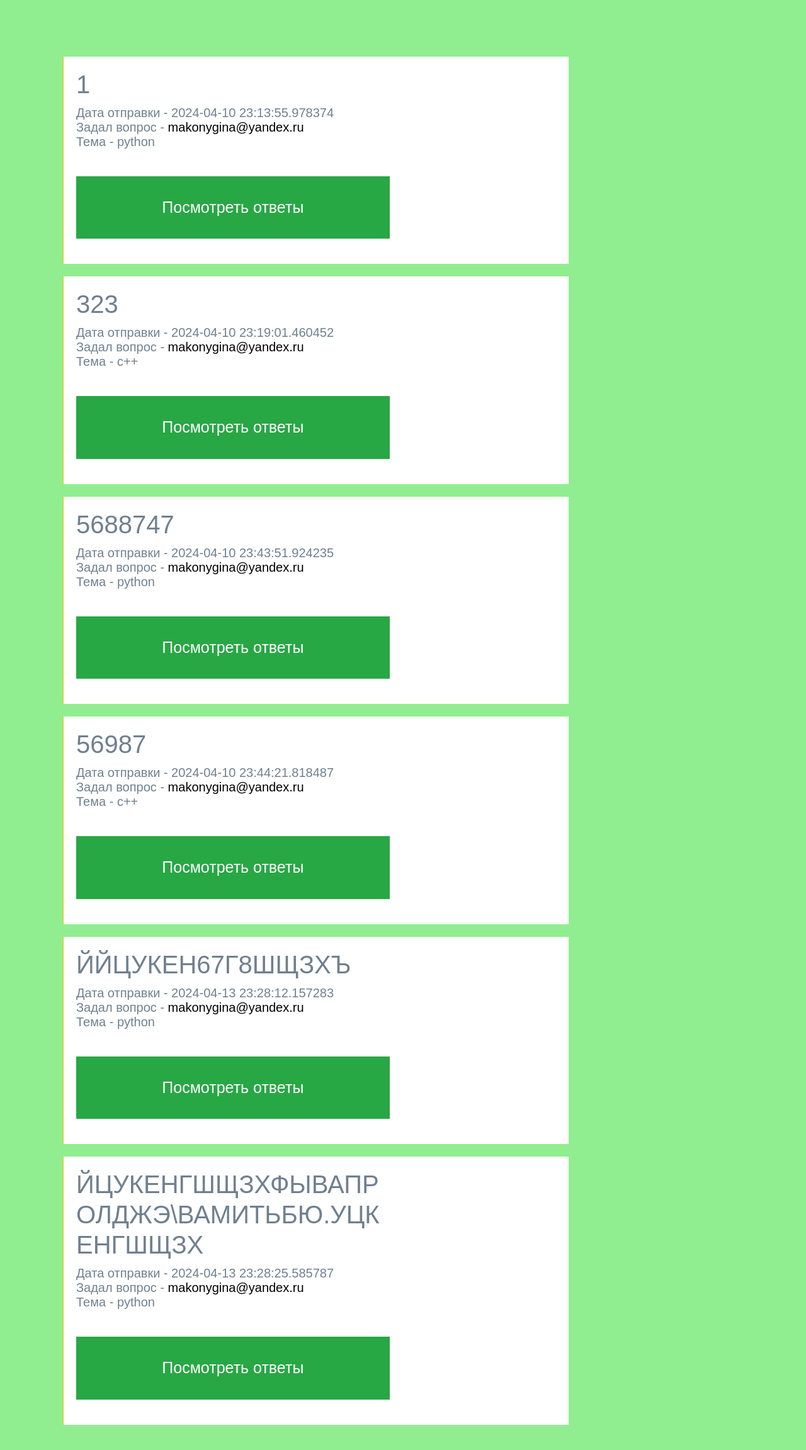
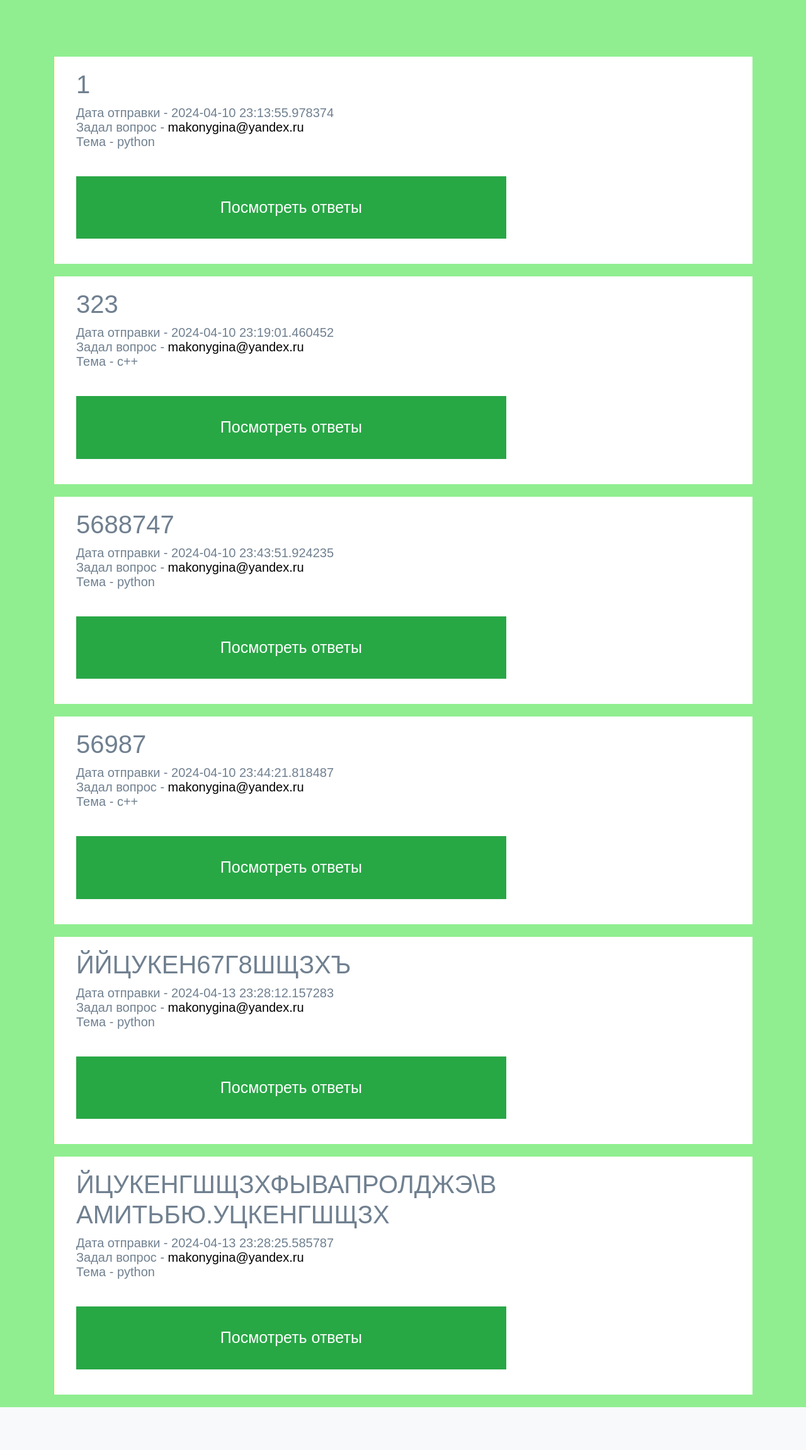
Before and after one commit to Vasilisa-kr/web_application, a Flask app: page / in a window 1280 px wide. Shown: the part 83-2386 px from the top of the page at 63% size. After the commit the page ends 2318 px from the top, so only its background shows below. Run offline with Flask 3, Linux system fonts and the light colour scheme; data comes from the database, SQL or seed files in the repository; both versions use the stored data as it was after the commit; some libraries are stand-ins or nearby versions.

Commit message:
выравнивание

```diff
--- a/templates/index.html
+++ b/templates/index.html
@@ -2,15 +2,11 @@
 
 {% block content %}
 <link rel="stylesheet" href="{{ url_for('static', filename='css/c.css') }}">
-<div class="container">
-      <div class="row">
         <!-- Main content -->
-        <div class="col-lg-9 mb-3">
 
 
 {% for item in questions%}
 <div class="card row-hover pos-relative py-3 px-3 mb-3 border-warning border-top-0 border-right-0 border-bottom-0 rounded-0">
-                <div class="row align-items-center">
     <div class="col-md-8 mb-3 mb-sm-0">
         <h2>
             {{item.title}}
@@ -26,12 +22,10 @@
             {% endif %}
             {% if current_user.is_authenticated and current_user == item.user %}
             <a class="btn btn-lg btn-block btn-success rounded-0 py-4 mb-3 bg-op-6 roboto-bold" href="/questions/{{ item.id }}">Изменить</a>
+            {% endif %}
             </div>
-                        {% endif %}
 
 
-              </div>
-            </div>
     </div>
 </div>
 {% endfor %}
```
Also changed, not shown: programm.py (+11 -11 lines), templates/search.html (+2 -12 lines), db/forms.db. Lines whose indentation alone changed are shown as unchanged.
